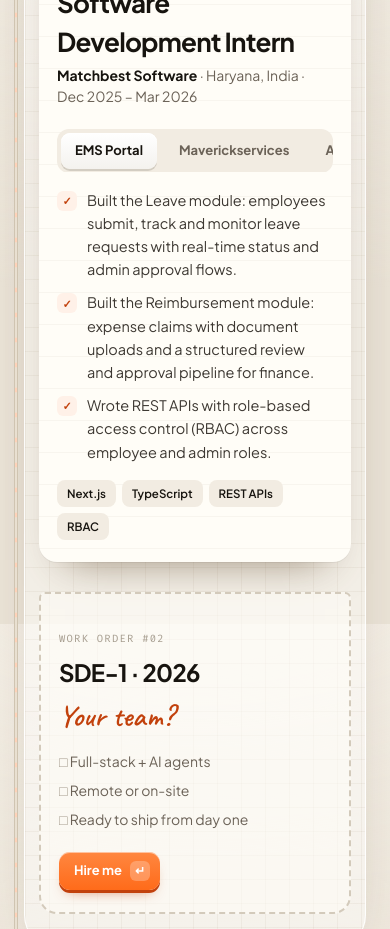
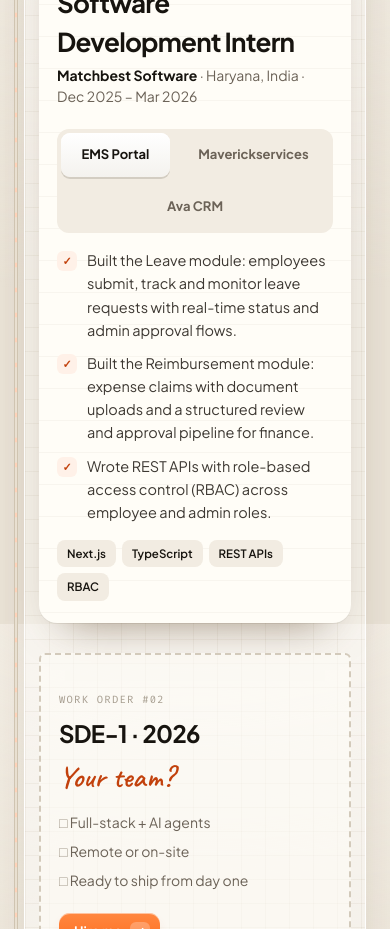
Before and after one commit to Subhash575/portfolio-site, a Next.js app: page / in a window 390 px wide. Shown: the part 4440-5369 px from the top of the page. Built offline with nearby package versions, Linux system fonts and the light colour scheme.

Commit message:
Phone: wrap the career tabs instead of scrolling them sideways
Co-Authored-By: Claude Sonnet 5.5 <noreply@anthropic.com>

```diff
--- a/src/app/workbench.css
+++ b/src/app/workbench.css
@@ -492,8 +492,8 @@ nav#nav.scrolled .navbar{padding-top:5px;padding-bottom:5px;background:#fffdf9;b
 .cr-wo.hl{box-shadow:0 0 0 3px rgba(255,107,26,.45),0 24px 40px -26px rgba(90,65,35,.6)}
 @media (max-width:1100px){
   .cr-orders{grid-template-columns:minmax(0,1fr)}
-  .cr-tabs{width:auto;overflow-x:auto;flex-wrap:nowrap}
-  .cr-tabs button{flex-shrink:0}
+  .cr-tabs{width:auto;flex-wrap:wrap}
+  .cr-tabs button{flex:1 1 auto;min-height:44px}
   .cr-mk.up small{display:none}
 }
 @media (max-width:760px){
```
Also changed, not shown: 1 other file (tests, documents, lock files or other folders).
